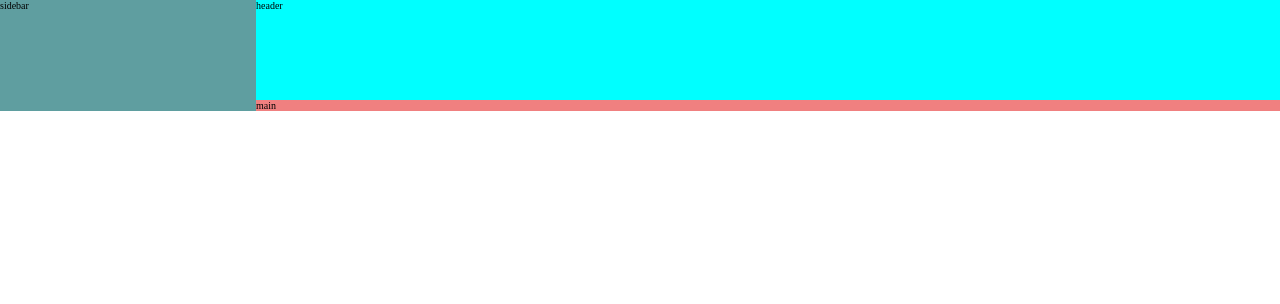
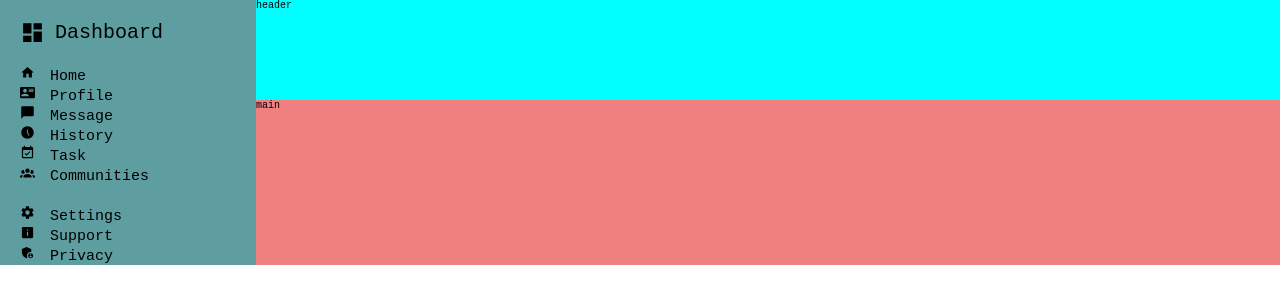
Before and after one commit to eramaan/dashboard-project, a plain HTML site: page index.html in a window 1280 px wide. Drawn offline with Linux system fonts and the light colour scheme.

Commit message:
completed sidebar

```diff
--- a/index.html
+++ b/index.html
@@ -9,7 +9,26 @@
 <body>
     <div id="container">
         <div id="header">header</div>
-        <div id="sidebar">sidebar</div>
+        <div id="sidebar">
+            <div id="logo"><img src="icons/view-dashboard.svg" alt=""><p>Dashboard</p></div>
+            <div id="nav">
+                <ul>
+                    <li><img src="icons/home.svg" alt="">Home</li>
+                    <li><img src="icons/card-account-details.svg" alt="">Profile</li>
+                    <li><img src="icons/message.svg" alt="">Message</li>
+                    <li><img src="icons/clock-time-five.svg" alt="">History</li>
+                    <li><img src="icons/calendar-check.svg" alt="">Task</li>
+                    <li><img src="icons/account-group.svg" alt="">Communities</li>
+                </ul>
+            </div>
+            <div id="settings">
+                <ul>
+                    <li><img src="icons/cog.svg" alt="">Settings</li>
+                    <li><img src="icons/information-box.svg" alt="">Support</li>
+                    <li><img src="icons/shield-account-variant.svg" alt="">Privacy</li>
+                </ul>
+            </div>
+        </div>
         <div id="main-content">main</div>
     </div>
 
--- a/style.css
+++ b/style.css
@@ -5,7 +5,9 @@
   }
 html {
     font-size: 62.5%;
+    font-family: 'Courier New', Courier, monospace
 }
+
 
 #container {
     display: grid;
@@ -19,8 +21,36 @@ html {
 #sidebar {
     background-color: cadetblue;
     grid-row: 1 / 3;
+    display: grid;
+    grid-template-rows: repeat(3, min-content);
+    gap: 20px;
+    padding-top: 20px;
+    padding-left: 20px;
+    font-size: 1.5rem;
+    font-weight: 500;
 }
 #main-content {
     background-color: lightcoral;
     grid-column: 2 / 3;
 }
+li {
+    list-style-type: none;
+}
+#logo {
+    display: grid;
+    align-items: center;
+    grid-template-columns: min-content min-content;
+}
+#logo img {
+    height: 25px;
+    padding-right: 10px;
+}
+#logo p {
+    display: inline;
+    font-size: 2rem;
+}
+#nav ul li img,
+#settings ul li img {
+    height: 15px;
+    padding-right: 15px;
+}
```
